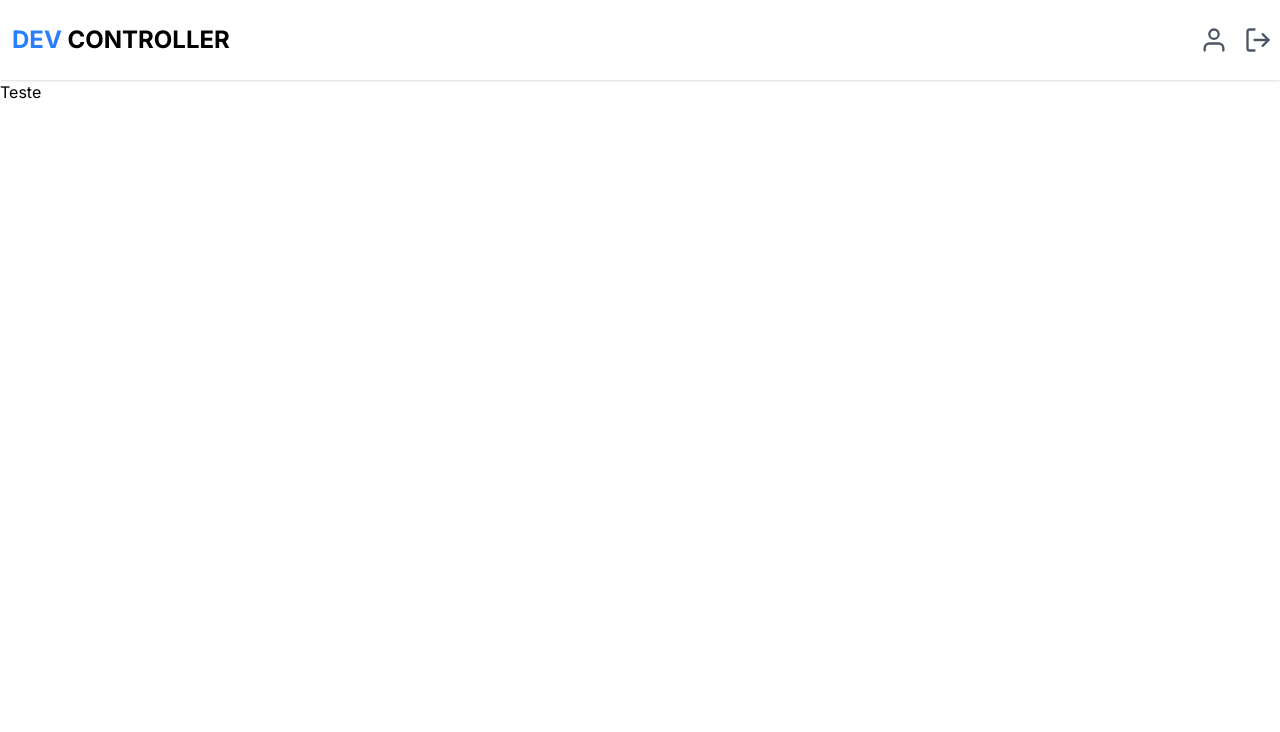
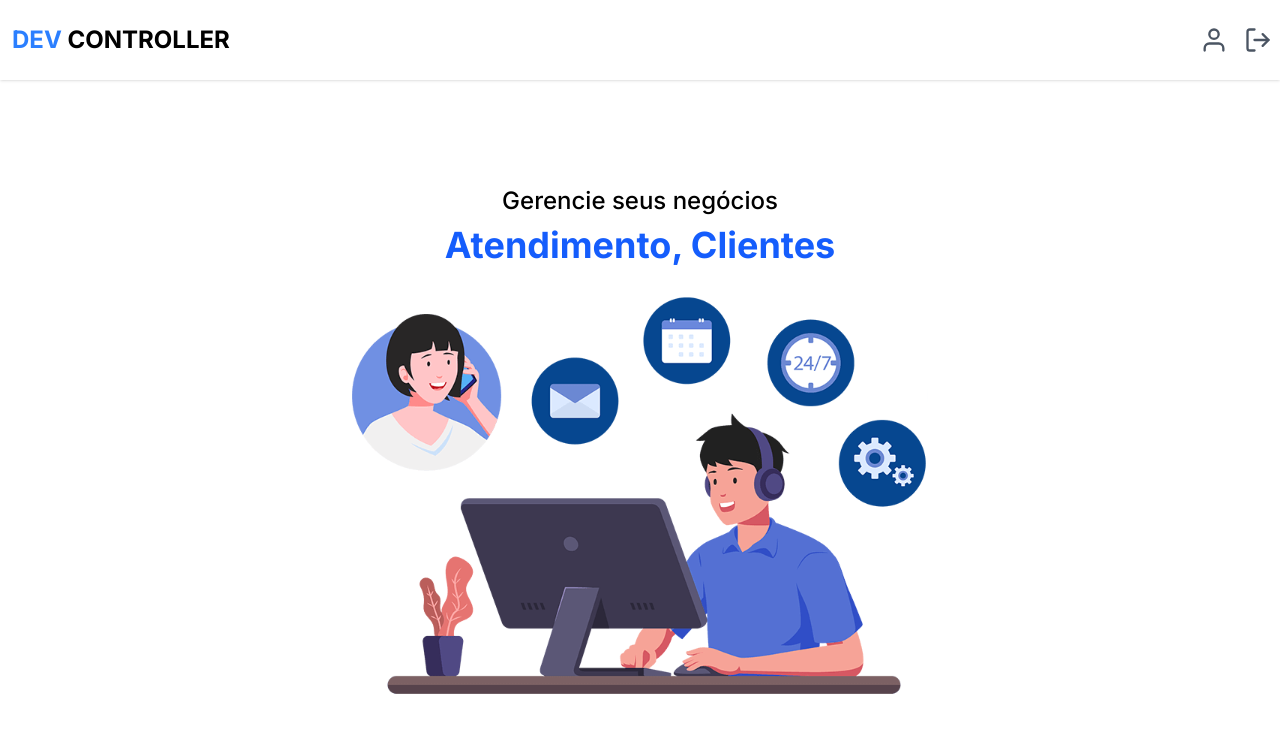
Before and after one commit to gomes-tkd/dev-controller, a Next.js app: page / in a window 1280 px wide. Shown: the top 732 px of the page. Built offline with nearby package versions, Linux system fonts and the light colour scheme.

Commit message:
Adding Container Component and  Dashboard page

```diff
--- /dev/null
+++ b/src/app/dashboard/page.tsx
@@ -0,0 +1,12 @@
+import React from "react";
+
+export default function DashboardPage() {
+  return (
+    <main className={"flex items-center flex-col justify-center min-h-[calc(100vh-80px)]"}>
+        <h2 className={"font-medium text-2xl mb-2"}>Bem-vindo ao Dashboard</h2>
+        <h1 className={"font-bold text-3xl mb-8 text-blue-600 md:text-4xl"}>
+            Gerencie suas atividades aqui
+        </h1>
+    </main>
+  );
+}
--- a/src/app/layout.tsx
+++ b/src/app/layout.tsx
@@ -3,6 +3,7 @@ import type { Metadata } from "next";
 import { Inter } from "next/font/google";
 import "./globals.css";
 import Header from "@/components/header";
+import Container from "@/components/container";
 
 const inter = Inter({
   subsets: ["latin"]
@@ -24,7 +25,9 @@ export default function RootLayout({
         className={`${inter.className} antialiased`}
       >
         <Header />
-        {children}
+        <Container>
+            {children}
+        </Container>
       </body>
     </html>
   );
--- a/src/app/page.tsx
+++ b/src/app/page.tsx
@@ -1,9 +1,20 @@
-// import Image from "next/image";
+import React from "react";
+import Image from "next/image";
+import HeroImg from "@/assets/hero.svg";
 
 export default function Home() {
   return (
-    <main>
-        <h1>Teste</h1>
+    <main className={"flex items-center flex-col justify-center min-h-[calc(100vh-80px)]"}>
+        <h2 className={"font-medium text-2xl mb-2"}>Gerencie seus negócios</h2>
+        <h1 className={"font-bold text-3xl mb-8 text-blue-600 md:text-4xl"}>
+            Atendimento, Clientes
+        </h1>
+        <Image
+            src={HeroImg}
+            alt={"Ilustração de pessoas interagindo com gráficos e dispositivos móveis"}
+            width={600}
+            className={"max-w-sm md:max-w-xl"}
+        />
     </main>
   );
 }
--- /dev/null
+++ b/src/components/container/index.tsx
@@ -0,0 +1,9 @@
+import React from "react";
+
+export default function Container({ children }: { children: React.ReactNode }) {
+    return (
+        <div className={"w-full max-w-7xl mx-auto"}>
+            { children }
+        </div>
+    )
+}
```
